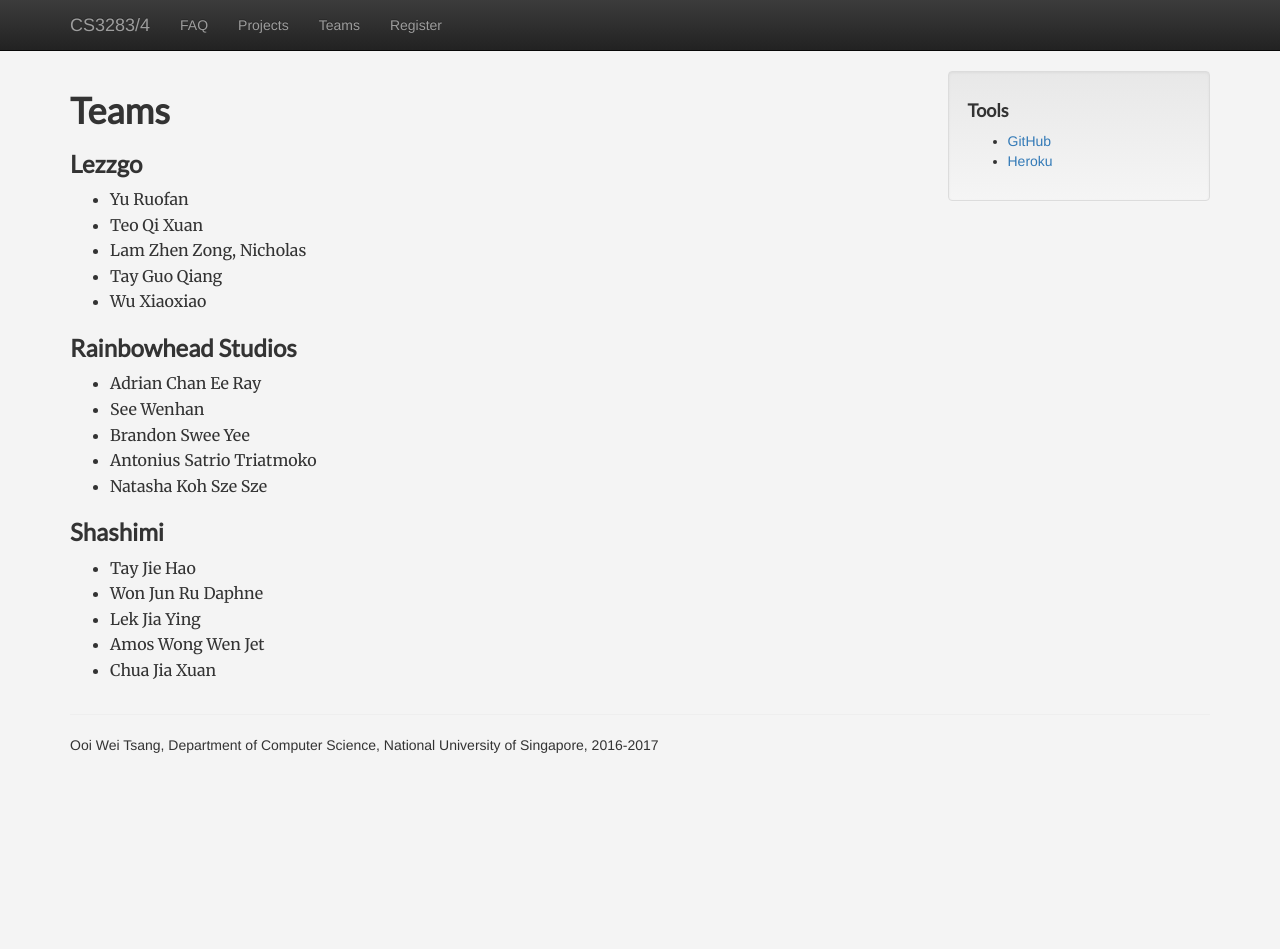
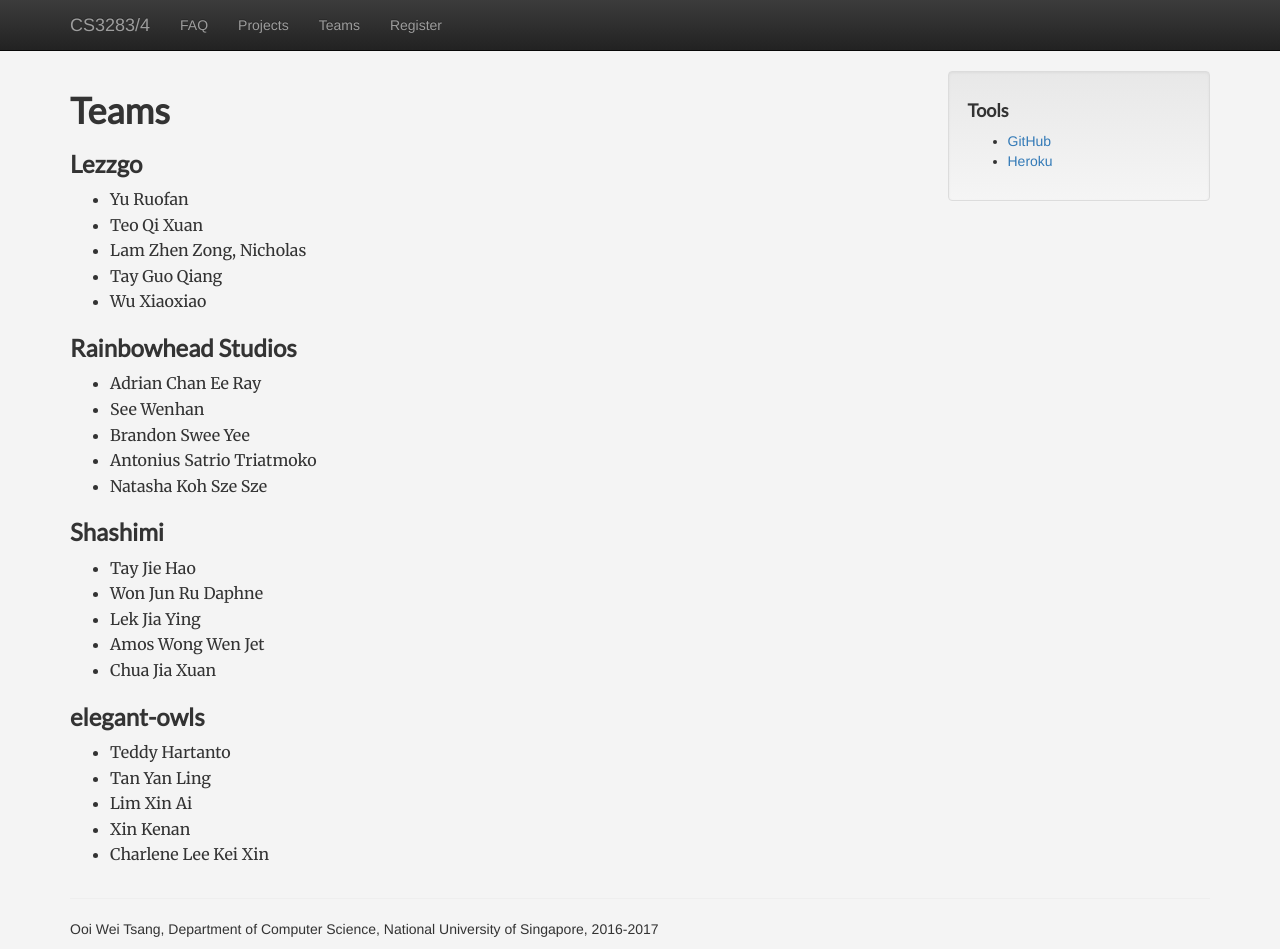
Before and after one commit to nus-mtp/1617, a Jekyll site: the page built from teams.md, in a window 1280 px wide. Built offline with Jekyll 4.4.1, drawn with Linux system fonts in a browser that asks for light colours; nearby versions of some CDN libraries; before the commit the page ends 900 px from its top, so only the background shows below that.

Commit message:
Added elegent-owls

```diff
--- a/teams.md
+++ b/teams.md
@@ -28,3 +28,11 @@ title: Teams
 * Lek Jia Ying
 * Amos Wong Wen Jet
 * Chua Jia Xuan
+
+### elegant-owls
+
+* Teddy Hartanto
+* Tan Yan Ling
+* Lim Xin Ai
+* Xin Kenan
+* Charlene Lee Kei Xin
```
